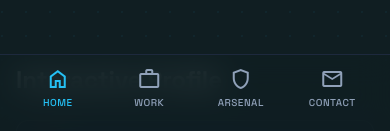
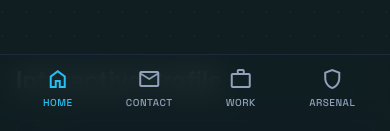
Before and after one commit to tuthan/portfolio, a React (Vite) app: page / in a window 390 px wide. Shown: the part 710-841 px from the top of the page. Built offline with nearby package versions, Linux system fonts and the light colour scheme.

Commit message:
fix(ui): reorder mobile footer menu items to match section flow

```diff
--- a/src/App.tsx
+++ b/src/App.tsx
@@ -36,7 +36,7 @@ function App() {
 
       <main className="relative pb-24 md:max-w-4xl md:mx-auto">
         {/* Hero Section */}
-        <section className="px-4 pt-12 pb-8">
+        <section id="home" className="px-4 pt-12 pb-8">
           <div className="glass rounded-xl p-8 flex flex-col items-center text-center relative overflow-hidden">
             <div className="absolute -top-24 -right-24 size-48 bg-primary/20 blur-[80px] rounded-full"></div>
             <div className="inline-flex items-center gap-2 px-3 py-1 rounded-full bg-primary/10 border border-primary/20 text-primary text-xs font-bold mb-6">
@@ -49,7 +49,7 @@ function App() {
             <p className="text-slate-600 dark:text-slate-400 text-base leading-relaxed mb-8 max-w-sm">
               Architecting secure, autonomous, and scalable ecosystems through Agentic AI and Cloud Security.
             </p>
-            <div className="flex flex-col sm:flex-row w-full gap-3 sm:justify-center mt-2">
+            <div id="contact" className="flex flex-col sm:flex-row w-full gap-3 sm:justify-center mt-2">
               <a
                 href="https://github.com/tuthan"
                 target="_blank"
@@ -89,7 +89,7 @@ function App() {
         </section>
 
         {/* Experience Timeline Section */}
-        <section className="px-4 py-8 mt-6">
+        <section id="work" className="px-4 py-8 mt-6">
           <h2 className="text-slate-900 dark:text-slate-100 text-2xl font-bold leading-tight tracking-tight mb-6">Experience Timeline</h2>
           <div className="space-y-0 relative">
             <div className="absolute left-[19px] top-4 bottom-4 w-[2px] bg-slate-300 dark:bg-slate-700"></div>
@@ -271,7 +271,7 @@ function App() {
         </section>
 
         {/* Technical Arsenal Section */}
-        <section className="px-4 mt-12 mb-8">
+        <section id="arsenal" className="px-4 mt-12 mb-8">
           <div className="flex items-center justify-between mb-6">
             <h2 className="text-slate-900 dark:text-slate-100 text-2xl font-bold leading-tight tracking-tight">Technical Arsenal</h2>
             <span className="material-symbols-outlined text-primary">shield</span>
@@ -364,21 +364,21 @@ function App() {
       {/* Bottom Navigation Bar */}
       <nav className="fixed bottom-0 left-0 right-0 z-50 md:hidden">
         <div className="flex gap-2 border-t border-slate-200 dark:border-slate-800 bg-background-light/80 dark:bg-background-dark/80 backdrop-blur-lg px-4 pb-6 pt-3">
-          <a className="flex flex-1 flex-col items-center justify-center gap-1 text-primary" href="#">
+          <a className="flex flex-1 flex-col items-center justify-center gap-1 text-primary" href="#home">
             <span className="material-symbols-outlined">home</span>
             <p className="text-[10px] font-medium uppercase tracking-wider">Home</p>
           </a>
-          <a className="flex flex-1 flex-col items-center justify-center gap-1 text-slate-500 dark:text-slate-400" href="#">
+          <a className="flex flex-1 flex-col items-center justify-center gap-1 text-slate-500 dark:text-slate-400" href="#contact">
+            <span className="material-symbols-outlined">mail</span>
+            <p className="text-[10px] font-medium uppercase tracking-wider">Contact</p>
+          </a>
+          <a className="flex flex-1 flex-col items-center justify-center gap-1 text-slate-500 dark:text-slate-400" href="#work">
             <span className="material-symbols-outlined">work</span>
             <p className="text-[10px] font-medium uppercase tracking-wider">Work</p>
           </a>
-          <a className="flex flex-1 flex-col items-center justify-center gap-1 text-slate-500 dark:text-slate-400" href="#">
+          <a className="flex flex-1 flex-col items-center justify-center gap-1 text-slate-500 dark:text-slate-400" href="#arsenal">
             <span className="material-symbols-outlined">shield</span>
             <p className="text-[10px] font-medium uppercase tracking-wider">Arsenal</p>
-          </a>
-          <a className="flex flex-1 flex-col items-center justify-center gap-1 text-slate-500 dark:text-slate-400" href="#">
-            <span className="material-symbols-outlined">mail</span>
-            <p className="text-[10px] font-medium uppercase tracking-wider">Contact</p>
           </a>
         </div>
       </nav>
--- a/src/index.css
+++ b/src/index.css
@@ -11,6 +11,9 @@
 }
 
 @layer base {
+  html {
+    scroll-behavior: smooth;
+  }
   body {
     transition: background-color 0.3s ease, color 0.3s ease;
   }
```
